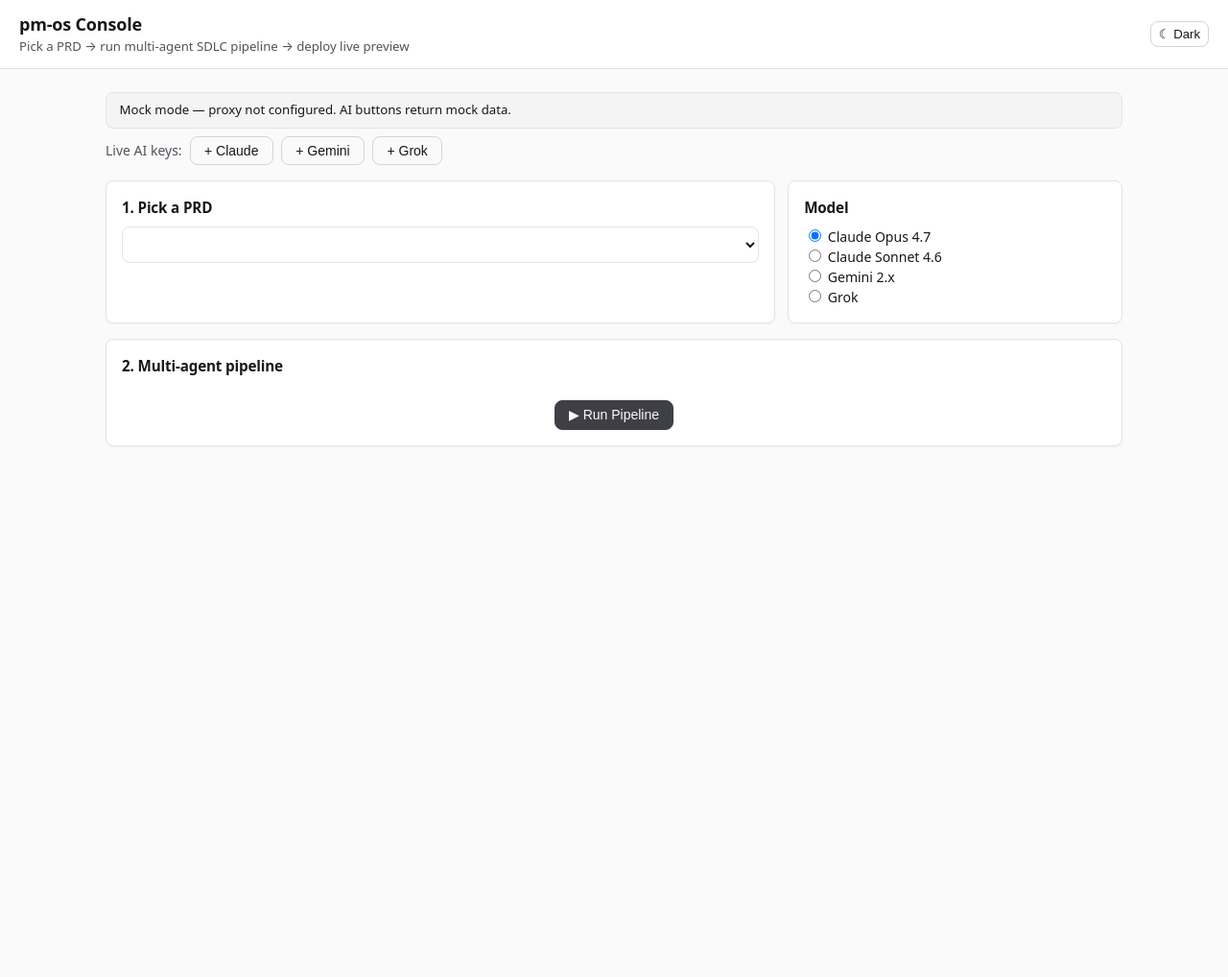
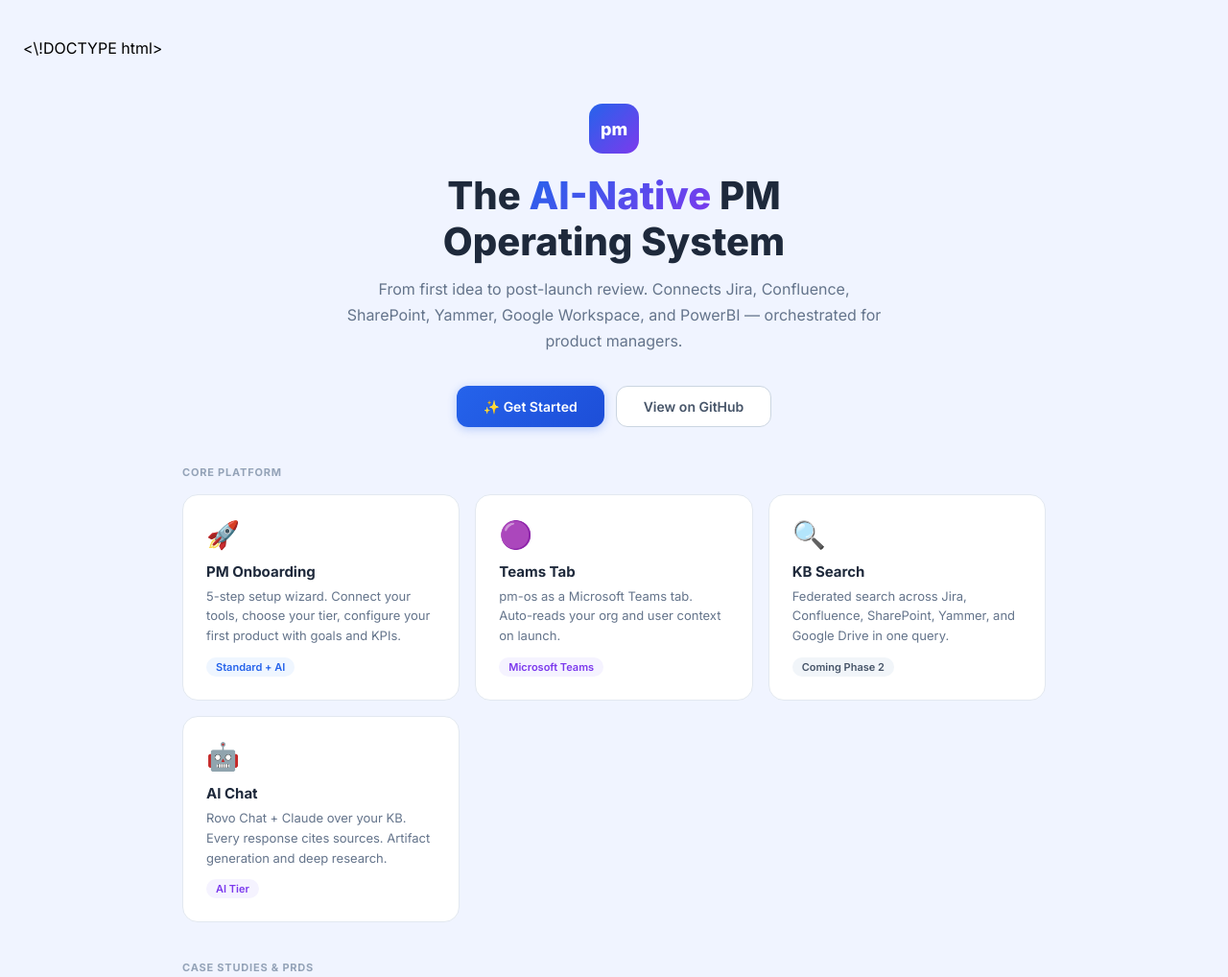
Before and after one commit to vignesh-s7/product-management, a plain HTML site: page docs/index.html in a window 1280 px wide. Shown: the top 1018 px of the page at 96% size. Before the commit the page ends 800 px from the top, so only its background shows below. Drawn offline with Linux system fonts and the light colour scheme.

Commit message:
feat(ui): add pm-os landing page — links to onboarding, CuCP deck, PRDs

```diff
--- a/docs/index.html
+++ b/docs/index.html
@@ -1,36 +1,115 @@
-<!doctype html><html lang="en"><head><meta charset="utf-8"><title>pm-os Console</title>
-<meta name="viewport" content="width=device-width,initial-scale=1"><link rel="stylesheet" href="style.css"></head>
-<body><header>
-<div><h1>pm-os Console</h1><div class="tagline">Pick a PRD → run multi-agent SDLC pipeline → deploy live preview</div></div>
-<button id="theme-toggle" class="theme-toggle">☾ Dark</button>
-</header><main>
-<div id="ai-banner" class="banner" style="display:none"></div>
-<div class="row" style="margin-bottom:1rem">
-  <span class="dim">Live AI keys:</span>
-  <button class="btn btn-ghost" onclick="app.setKey('anthropic')">+ Claude</button>
-  <button class="btn btn-ghost" onclick="app.setKey('gemini')">+ Gemini</button>
-  <button class="btn btn-ghost" onclick="app.setKey('grok')">+ Grok</button>
-</div>
-<div class="grid" style="grid-template-columns:2fr 1fr">
-  <div class="card"><h3>1. Pick a PRD</h3>
-    <select class="select" id="prd" onchange="loadPrd()"></select>
-    <div id="prdmeta" class="dim" style="font-size:.85rem;margin-top:.5rem"></div>
+<\!DOCTYPE html>
+<html lang="en">
+<head>
+<meta charset="UTF-8">
+<meta name="viewport" content="width=device-width,initial-scale=1">
+<title>pm-os — AI-Native PM Platform</title>
+<link href="https://fonts.googleapis.com/css2?family=Inter:wght@400;500;600;700;800&display=swap" rel="stylesheet">
+<style>
+*{box-sizing:border-box;margin:0;padding:0}
+body{font-family:'Inter',sans-serif;background:#F0F4FF;min-height:100vh;padding:40px 24px}
+.shell{max-width:900px;margin:0 auto}
+.hero{text-align:center;padding:48px 0 40px}
+.logo{width:52px;height:52px;background:linear-gradient(135deg,#2563EB,#7C3AED);border-radius:14px;display:inline-flex;align-items:center;justify-content:center;color:#fff;font-weight:800;font-size:18px;margin-bottom:20px}
+.hero h1{font-size:40px;font-weight:800;color:#1E293B;line-height:1.2;margin-bottom:12px}
+.hero h1 span{background:linear-gradient(135deg,#2563EB,#7C3AED);-webkit-background-clip:text;-webkit-text-fill-color:transparent}
+.hero p{font-size:16px;color:#64748B;max-width:560px;margin:0 auto 32px;line-height:1.7}
+.hero-btns{display:flex;gap:12px;justify-content:center;flex-wrap:wrap}
+.btn-primary{padding:12px 28px;border-radius:12px;background:linear-gradient(135deg,#2563EB,#1D4ED8);color:#fff;font-size:14px;font-weight:600;text-decoration:none;display:inline-flex;align-items:center;gap:8px;box-shadow:0 2px 10px rgba(37,99,235,.3);transition:all .2s}
+.btn-primary:hover{transform:translateY(-2px);box-shadow:0 4px 18px rgba(37,99,235,.4)}
+.btn-outline{padding:12px 28px;border-radius:12px;border:1.5px solid #CBD5E1;background:#fff;color:#475569;font-size:14px;font-weight:600;text-decoration:none;display:inline-flex;align-items:center;gap:8px;transition:all .2s}
+.btn-outline:hover{border-color:#2563EB;color:#2563EB}
+.section-label{font-size:11px;font-weight:700;text-transform:uppercase;letter-spacing:.8px;color:#94A3B8;margin-bottom:16px}
+.grid{display:grid;grid-template-columns:repeat(auto-fit,minmax(260px,1fr));gap:16px;margin-bottom:40px}
+.card{background:#fff;border-radius:16px;padding:24px;border:1.5px solid #E2E8F0;text-decoration:none;display:block;transition:all .2s}
+.card:hover{border-color:#2563EB;transform:translateY(-2px);box-shadow:0 4px 20px rgba(37,99,235,.1)}
+.card-icon{font-size:28px;margin-bottom:12px}
+.card-title{font-size:15px;font-weight:700;color:#1E293B;margin-bottom:6px}
+.card-desc{font-size:13px;color:#64748B;line-height:1.6}
+.card-tag{display:inline-block;margin-top:12px;padding:3px 10px;border-radius:20px;font-size:11px;font-weight:600}
+.tag-blue{background:#EFF6FF;color:#2563EB}
+.tag-purple{background:#F5F3FF;color:#7C3AED}
+.tag-green{background:#ECFDF5;color:#059669}
+.tag-orange{background:#FFF7ED;color:#EA580C}
+.tag-gray{background:#F1F5F9;color:#475569}
+.divider{height:1px;background:#E2E8F0;margin:32px 0}
+.footer{text-align:center;font-size:12px;color:#94A3B8;padding:24px 0}
+.footer a{color:#64748B;text-decoration:none}
+</style>
+</head>
+<body>
+<div class="shell">
+  <div class="hero">
+    <div class="logo">pm</div>
+    <h1>The <span>AI-Native</span> PM<br>Operating System</h1>
+    <p>From first idea to post-launch review. Connects Jira, Confluence, SharePoint, Yammer, Google Workspace, and PowerBI — orchestrated for product managers.</p>
+    <div class="hero-btns">
+      <a href="onboarding/index.html" class="btn-primary">✨ Get Started</a>
+      <a href="https://github.com/vittobh/pm-os" class="btn-outline">View on GitHub</a>
+    </div>
   </div>
-  <div class="card"><h3>Model</h3>
-    <label><input type="radio" name="m" value="claude-opus" checked> Claude Opus 4.7</label><br>
-    <label><input type="radio" name="m" value="claude-sonnet"> Claude Sonnet 4.6</label><br>
-    <label><input type="radio" name="m" value="gemini"> Gemini 2.x</label><br>
-    <label><input type="radio" name="m" value="grok"> Grok</label>
+
+  <div class="section-label">Core Platform</div>
+  <div class="grid">
+    <a href="onboarding/index.html" class="card">
+      <div class="card-icon">🚀</div>
+      <div class="card-title">PM Onboarding</div>
+      <div class="card-desc">5-step setup wizard. Connect your tools, choose your tier, configure your first product with goals and KPIs.</div>
+      <span class="card-tag tag-blue">Standard + AI</span>
+    </a>
+    <a href="onboarding/teams.html" class="card">
+      <div class="card-icon">🟣</div>
+      <div class="card-title">Teams Tab</div>
+      <div class="card-desc">pm-os as a Microsoft Teams tab. Auto-reads your org and user context on launch.</div>
+      <span class="card-tag tag-purple">Microsoft Teams</span>
+    </a>
+    <a href="#" class="card">
+      <div class="card-icon">🔍</div>
+      <div class="card-title">KB Search</div>
+      <div class="card-desc">Federated search across Jira, Confluence, SharePoint, Yammer, and Google Drive in one query.</div>
+      <span class="card-tag tag-gray">Coming Phase 2</span>
+    </a>
+    <a href="#" class="card">
+      <div class="card-icon">🤖</div>
+      <div class="card-title">AI Chat</div>
+      <div class="card-desc">Rovo Chat + Claude over your KB. Every response cites sources. Artifact generation and deep research.</div>
+      <span class="card-tag tag-purple">AI Tier</span>
+    </a>
+  </div>
+
+  <div class="section-label">Case Studies & PRDs</div>
+  <div class="grid">
+    <a href="cucp/presentation.html" class="card">
+      <div class="card-icon">📊</div>
+      <div class="card-title">CuCP 90-Day Rollout</div>
+      <div class="card-desc">Full slide deck for the Coupa Customer Collaboration Program — change management, phased rollout, enablement, and success metrics.</div>
+      <span class="card-tag tag-green">Live Presentation</span>
+    </a>
+    <a href="https://github.com/vittobh/pm-os/blob/main/prds/00-pm-os-platform.md" class="card">
+      <div class="card-icon">📋</div>
+      <div class="card-title">Master PRD</div>
+      <div class="card-desc">Full-lifecycle platform PRD — two-tier model, Rovo + M365 + Google integrations, multi-org and client workspace.</div>
+      <span class="card-tag tag-blue">PRD v0.4</span>
+    </a>
+    <a href="https://github.com/vittobh/pm-os/blob/main/docs/product/SRS.md" class="card">
+      <div class="card-icon">⚙️</div>
+      <div class="card-title">SRS + FRD</div>
+      <div class="card-desc">System requirements and functional requirements — all integrations, user stories by tier, client workspace, admin.</div>
+      <span class="card-tag tag-gray">Specs v0.4</span>
+    </a>
+    <a href="https://github.com/vittobh/pm-os/tree/main/prds" class="card">
+      <div class="card-icon">📁</div>
+      <div class="card-title">All PRDs</div>
+      <div class="card-desc">9 reference PRDs — Y-Score framework, regulated RAG eval, BFSI credit risk, FHIR/Kafka, healthcare, IoT, and more.</div>
+      <span class="card-tag tag-orange">Portfolio</span>
+    </a>
+  </div>
+
+  <div class="divider"></div>
+  <div class="footer">
+    Built by <a href="https://github.com/vittobh">Vignesh Vignesh S</a> · Senior PM · AI / BFSI / Healthcare ·
+    <a href="https://github.com/vittobh/pm-os">github.com/vittobh/pm-os</a>
   </div>
 </div>
-<div class="card" style="margin-top:1rem">
-  <h3>2. Multi-agent pipeline</h3>
-  <div class="pipeline" id="pipe"></div>
-  <div style="text-align:center;margin-top:1rem">
-    <button class="btn btn-primary" onclick="run()">▶ Run Pipeline</button>
-  </div>
-</div>
-<div id="outputs" class="grid" style="grid-template-columns:1fr 1fr;margin-top:1rem"></div>
-</main>
-<script src="app.js"></script><script src="page.js"></script>
-</body></html>
+</body>
+</html>
```
